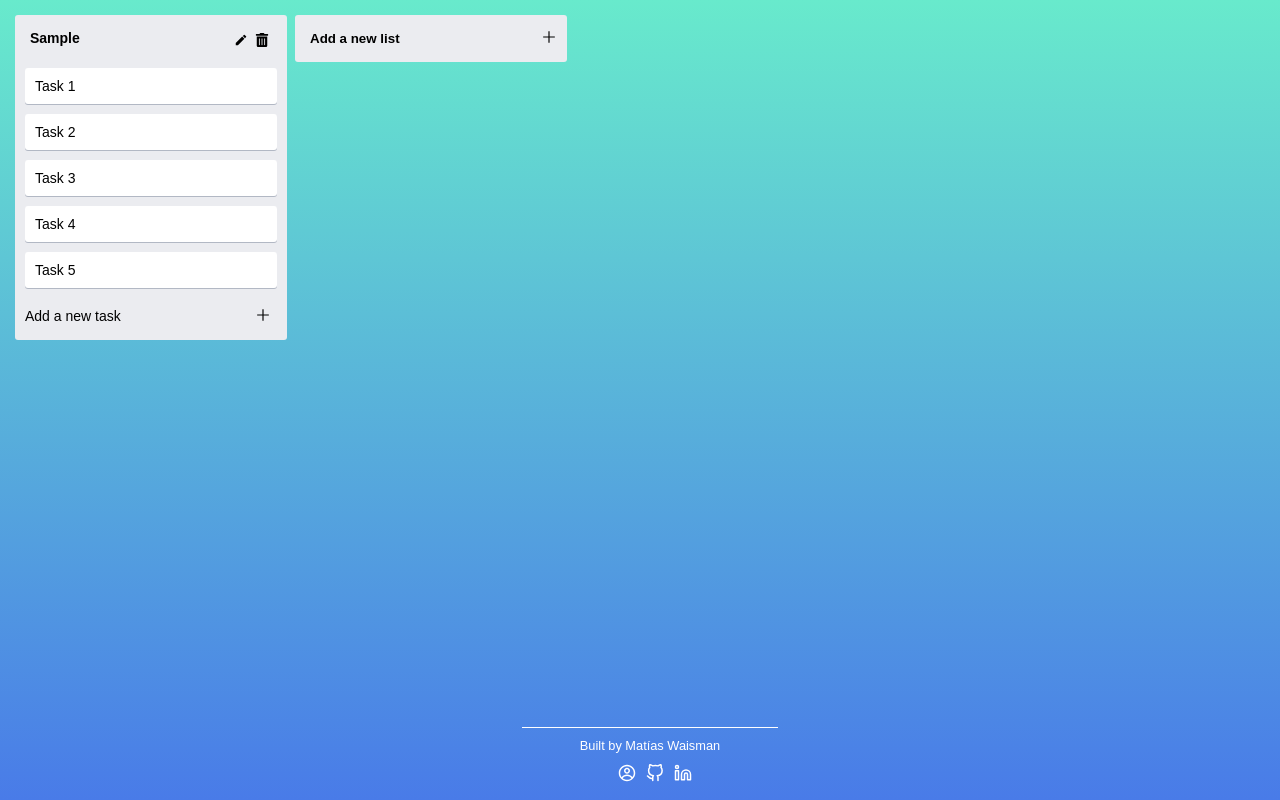
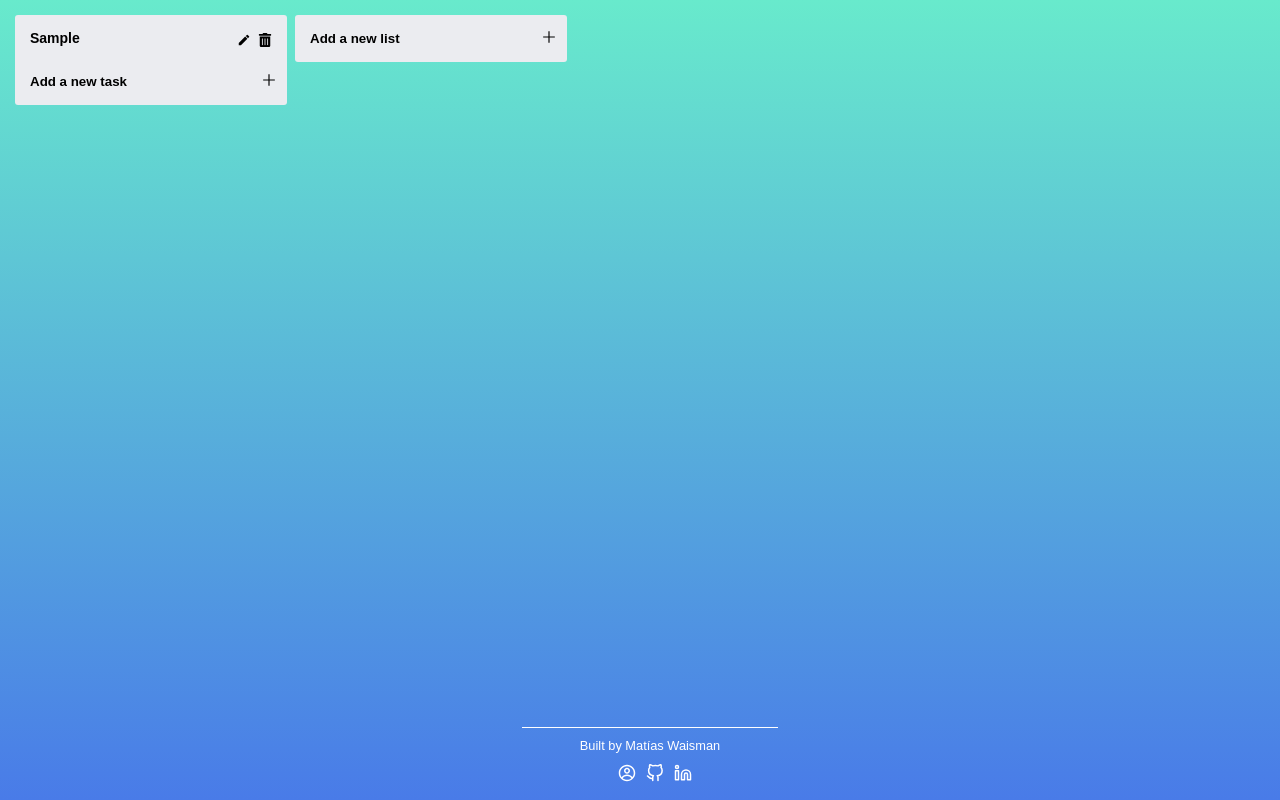
Before and after one commit to matiWaisman/OwnTrello, a React (Create React App) app in the folder owntrello/: page / in a window 1280 px wide. Both pictures are taken after typing "Sample" into the empty fields and a click on the button 269 px from the left and 38 px from the top of the page. Built offline with nearby package versions, Linux system fonts and the light colour scheme.

Commit message:
Can now add tasks

```diff
--- a/owntrello/src/components/addList.js
+++ b/owntrello/src/components/addInput.js
@@ -1,33 +1,33 @@
 import React, { useState, useEffect } from "react";
-import "../stylesheets/addList.css";
+import "../stylesheets/addInput.css";
 import { GrAdd } from "react-icons/gr";
-const AddList = (props) => {
-  const { addList } = props;
-  const [listName, setListName] = useState("");
+const AddInput = (props) => {
+  const { addInput, placeholder } = props;
+  const [inputName, setInputName] = useState("");
 
   const handleInputChange = (e) => {
-    setListName(e.target.value);
+    setInputName(e.target.value);
   };
 
   const submitForm = (e) => {
     e.preventDefault();
-    if (listName !== "") {
-      addList(listName);
-      setListName("");
+    if (inputName !== "") {
+      addInput(inputName);
+      setInputName("");
     }
   };
 
   return (
-    <div className="addListContainer">
+    <>
       <form onSubmit={submitForm}>
-        <div className="addListTitle">
+        <div className="addInputTitle">
           <input
             type="text"
             className="field"
-            placeholder="Add a new list"
+            placeholder={placeholder}
             name="name"
             onChange={handleInputChange}
-            value={listName}
+            value={inputName}
           />
           <div></div>
           <button className="addButton" type="submit">
@@ -35,8 +35,8 @@ const AddList = (props) => {
           </button>
         </div>
       </form>
-    </div>
+    </>
   );
 };
 
-export default AddList;
+export default AddInput;
--- a/owntrello/src/components/list.js
+++ b/owntrello/src/components/list.js
@@ -3,12 +3,17 @@ import "../stylesheets/list.css";
 import Task from "./task";
 import { FaTrashAlt } from "react-icons/fa";
 import { MdModeEditOutline } from "react-icons/md";
-import { GrAdd } from "react-icons/gr";
+import AddInput from "./addInput";
 
 const List = (props) => {
   const { listName, iterator, deleteList, editList } = props;
   const [isInEdit, setIsInEdit] = useState(false);
   const [newListName, setNewListName] = useState("");
+  const [tasksArray, setTasksArray] = useState([]);
+
+  const addTask = (taskName) => {
+    setTasksArray([...tasksArray, taskName]);
+  };
 
   const handleInputChange = (e) => {
     setNewListName(e.target.value);
@@ -62,14 +67,10 @@ const List = (props) => {
           </button>
         </div>
       </div>
-      <Task />
-      <div className="addTask">
-        <div>Add a new task</div>
-        <div></div>
-        <button className="addTaskButton">
-          <GrAdd />
-        </button>
-      </div>
+      {tasksArray.map((taskName, iterator) => (
+        <Task taskName={taskName} iterator={iterator} />
+      ))}
+      <AddInput addInput={addTask} placeholder="Add a new task" />
     </div>
   );
 };
--- a/owntrello/src/components/listsContainer.js
+++ b/owntrello/src/components/listsContainer.js
@@ -1,7 +1,7 @@
 import React, { useState } from "react";
 import "../stylesheets/listsContainer.css";
 import List from "./list";
-import AddList from "./addList";
+import AddList from "./addInput";
 
 const ListsContainer = () => {
   const [listsArray, setListsArray] = useState([]);
@@ -31,7 +31,9 @@ const ListsContainer = () => {
             editList={editList}
           />
         ))}
-        <AddList addList={addList} />
+        <div className="addListContainer">
+          <AddList addInput={addList} placeholder="Add a new list" />
+        </div>
       </div>
     </div>
   );
--- a/owntrello/src/components/task.js
+++ b/owntrello/src/components/task.js
@@ -1,14 +1,11 @@
 import React from "react";
 import "../stylesheets/task.css";
 
-const Task = () => {
+const Task = (props) => {
+  const { taskName, iterator } = props;
   return (
     <>
-      <div className="task">Task 1</div>
-      <div className="task">Task 2</div>
-      <div className="task">Task 3</div>
-      <div className="task">Task 4</div>
-      <div className="task">Task 5</div>
+      <div className="task">{taskName}</div>
     </>
   );
 };
--- a/owntrello/src/stylesheets/addList.css
+++ b/owntrello/src/stylesheets/addInput.css
@@ -1,15 +1,4 @@
-.addListContainer {
-    background-color: rgb(235, 236, 240);
-    border-radius: 3px;
-    display: grid;
-    grid-auto-rows: max-content;
-    grid-gap: 10px;
-    height: max-content;
-    padding: 10px;
-    font-weight: bold;
-}
-
-.addListTitle {
+.addInputTitle {
     font-weight: bold;
     display: grid;
     grid-template-columns: auto auto auto;
--- a/owntrello/src/stylesheets/list.css
+++ b/owntrello/src/stylesheets/list.css
@@ -31,24 +31,6 @@
     outline: inherit;
 }
 
-.addTask {
-    padding-top: 10px;
-    padding-bottom: 5px;
-    font-weight: 500;
-    display: grid;
-    grid-template-columns: auto auto auto;
-}
-
-.addTaskButton {
-    margin-left: 100px;
-    background: none;
-    color: inherit;
-    border: none;
-    font: inherit;
-    cursor: pointer;
-    outline: inherit;
-}
-
 .field {
     border-width: 0px;
     border: none;
--- a/owntrello/src/stylesheets/listsContainer.css
+++ b/owntrello/src/stylesheets/listsContainer.css
@@ -16,3 +16,14 @@
     overflow: auto;
     white-space: nowrap;
 }
+
+.addListContainer {
+    background-color: rgb(235, 236, 240);
+    border-radius: 3px;
+    display: grid;
+    grid-auto-rows: max-content;
+    grid-gap: 10px;
+    height: max-content;
+    padding: 10px;
+    font-weight: bold;
+}
```
